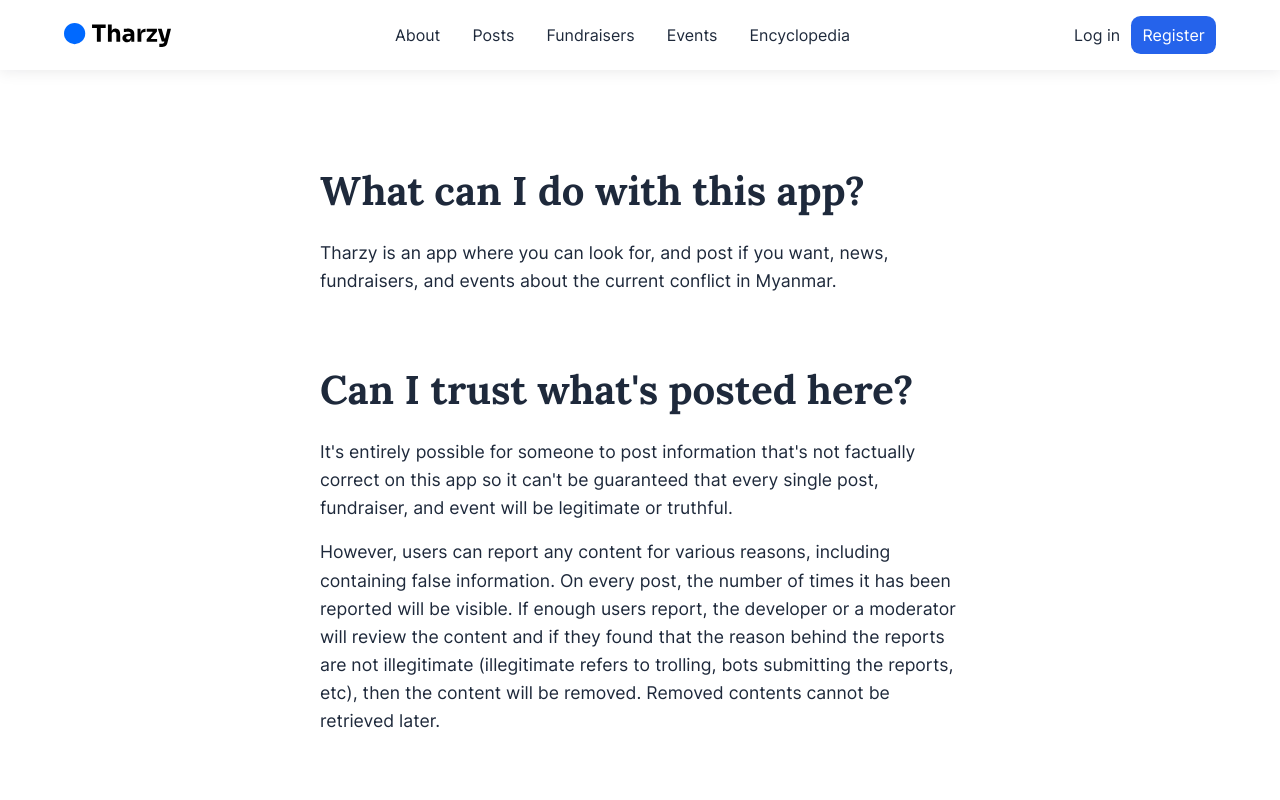
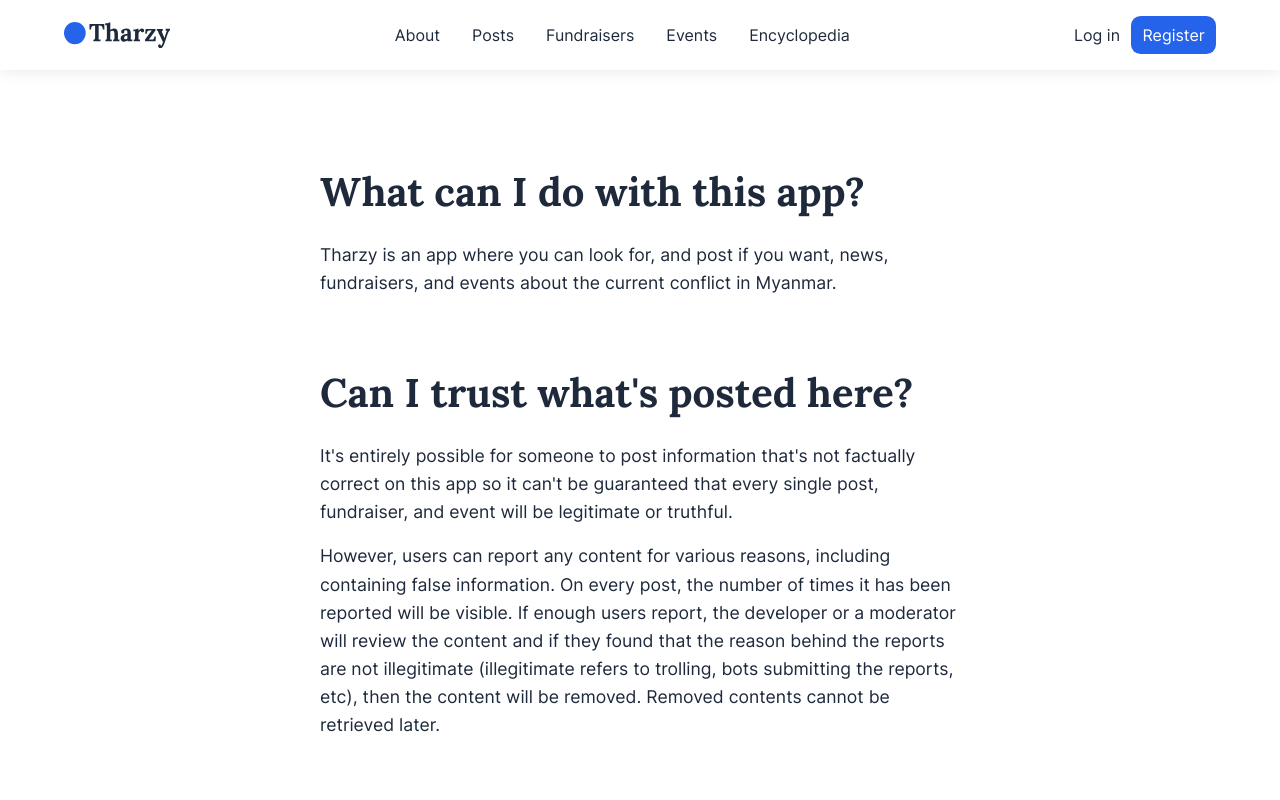
Before and after one commit to victorvoorhees/tharzy, a Next.js app in the folder tharzy-client/: page /about in a window 1280 px wide. Shown: the top 800 px of the page. Built offline with nearby package versions, Linux system fonts and the light colour scheme.

Commit message:
Added new logo

```diff
--- a/tharzy-client/styles/About.module.css
+++ b/tharzy-client/styles/About.module.css
@@ -4,7 +4,7 @@
 
 .content h2 {
     font-size: 2.5rem;
-    line-height: 1.25em;
+    line-height: 1.3em;
     margin-bottom: 1.4rem;
 }
 
--- a/tharzy-client/styles/Nav.module.css
+++ b/tharzy-client/styles/Nav.module.css
@@ -21,7 +21,7 @@
 }
 
 .logo img {
-    height: 1.5rem;
+    height: 1.6rem;
 }
 
 .links {
--- a/tharzy-client/styles/globals.css
+++ b/tharzy-client/styles/globals.css
@@ -80,6 +80,12 @@
   --blue-800: rgb(30 64 175);
   --blue-900: rgb(30 58 138);
   --blue-1000: rgb(16, 37, 94);
+
+  --sky-500: rgb(14 165 233);
+  --sky-600: rgb(2 132 199);
+  --sky-700: rgb(3 105 161);
+  --sky-800: rgb(7 89 133);
+  --sky-900: rgb(12 74 110);
 
   --slate-50: rgb(248 250 252);
   --slate-100: rgb(242 245 248);
```
Also changed, not shown: tharzy-client/public/tharzy-logo.svg.
